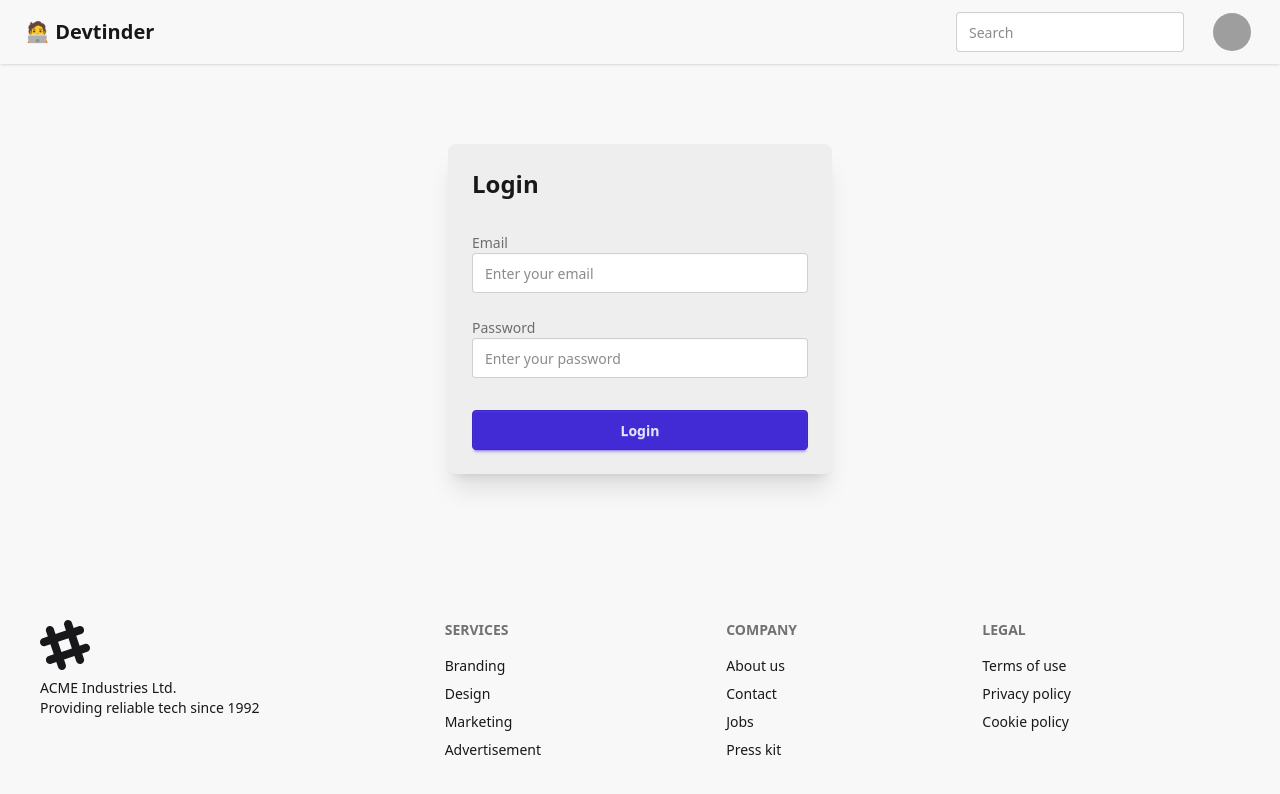
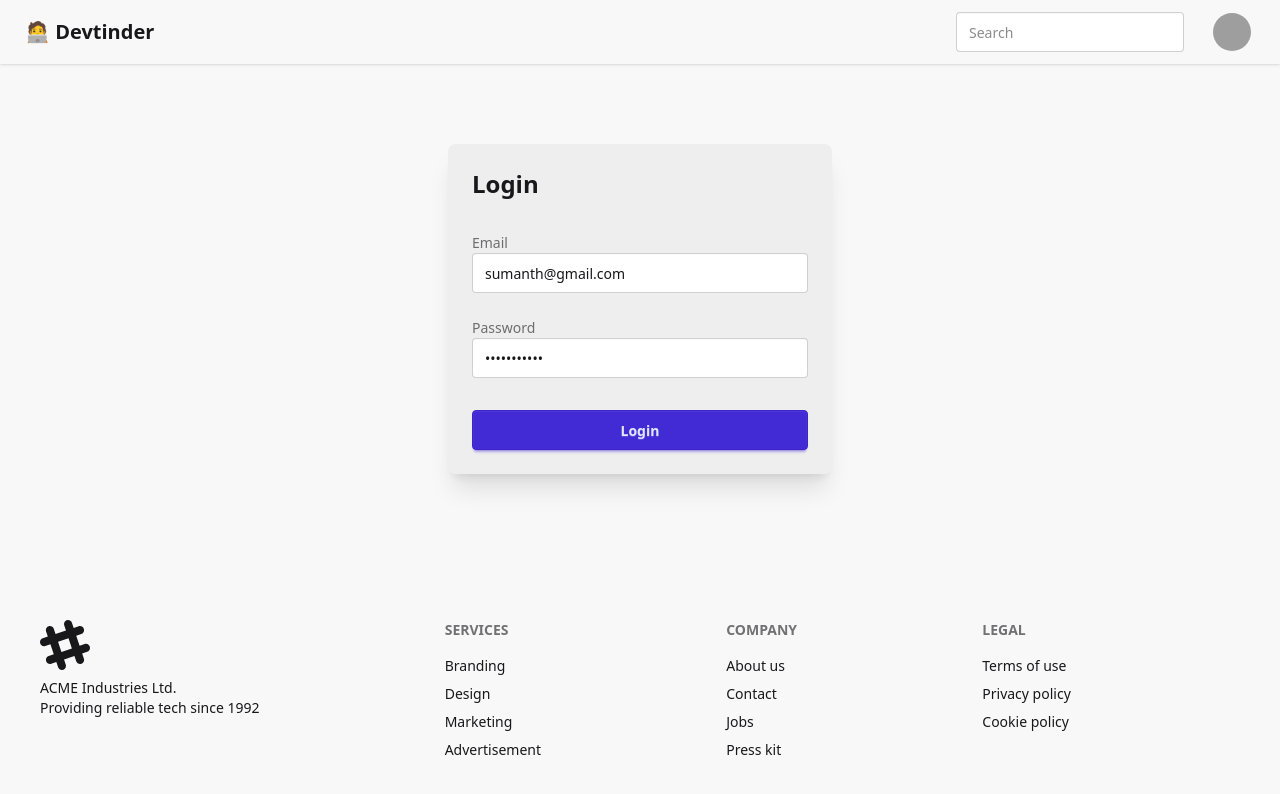
Before and after one commit to sumanth338/Devtinder_frontend, a React app: page /login in a window 1280 px wide. Shown: the top 794 px of the page. Built offline with nearby package versions, Linux system fonts and the light colour scheme; grey boxes are pictures that could not be loaded; the HTML template or start-up script is replaced by a standard one.

Commit message:
Add axios for API calls in Login component and used the coros in backend

```diff
--- a/package.json
+++ b/package.json
@@ -11,6 +11,7 @@
   },
   "dependencies": {
     "@tailwindcss/vite": "^4.1.15",
+    "axios": "^1.12.2",
     "react": "^19.1.1",
     "react-dom": "^19.1.1",
     "react-router-dom": "^7.9.4",
--- a/src/components/Login.jsx
+++ b/src/components/Login.jsx
@@ -1,9 +1,25 @@
 import React, { useState } from 'react'
+import axios from 'axios'
 
 const Login = () => {
 
-  const [emailId, setEmail] = useState("")
-  const [password, setPassword] = useState("")
+  const [emailId, setEmail] = useState("sumanth@gmail.com")
+  const [password, setPassword] = useState("Sumanth@123")
+
+  const handleLogin = async () => {
+    try{
+      const res = await axios.post("http://localhost:3000/login", {
+        email: emailId, password
+      },{
+        withCredentials:true
+      })
+      console.log(res.data)
+      // TODO: Handle successful login (store token, redirect, etc.)
+    }
+    catch(err){
+      console.log(err)
+    }
+  }
 
   return (
     <div className="min-h-screen flex items-start justify-center bg-base-200 pt-20">
@@ -38,7 +54,7 @@ const Login = () => {
           </div>
 
           <div className="card-actions justify-center">
-            <button className="btn btn-primary w-full">Login</button>
+            <button className="btn btn-primary w-full" onClick = {handleLogin}>Login</button>
           </div>
         </div>
       </div>
```
Also changed, not shown: 1 other file (tests, documents, lock files or other folders).
